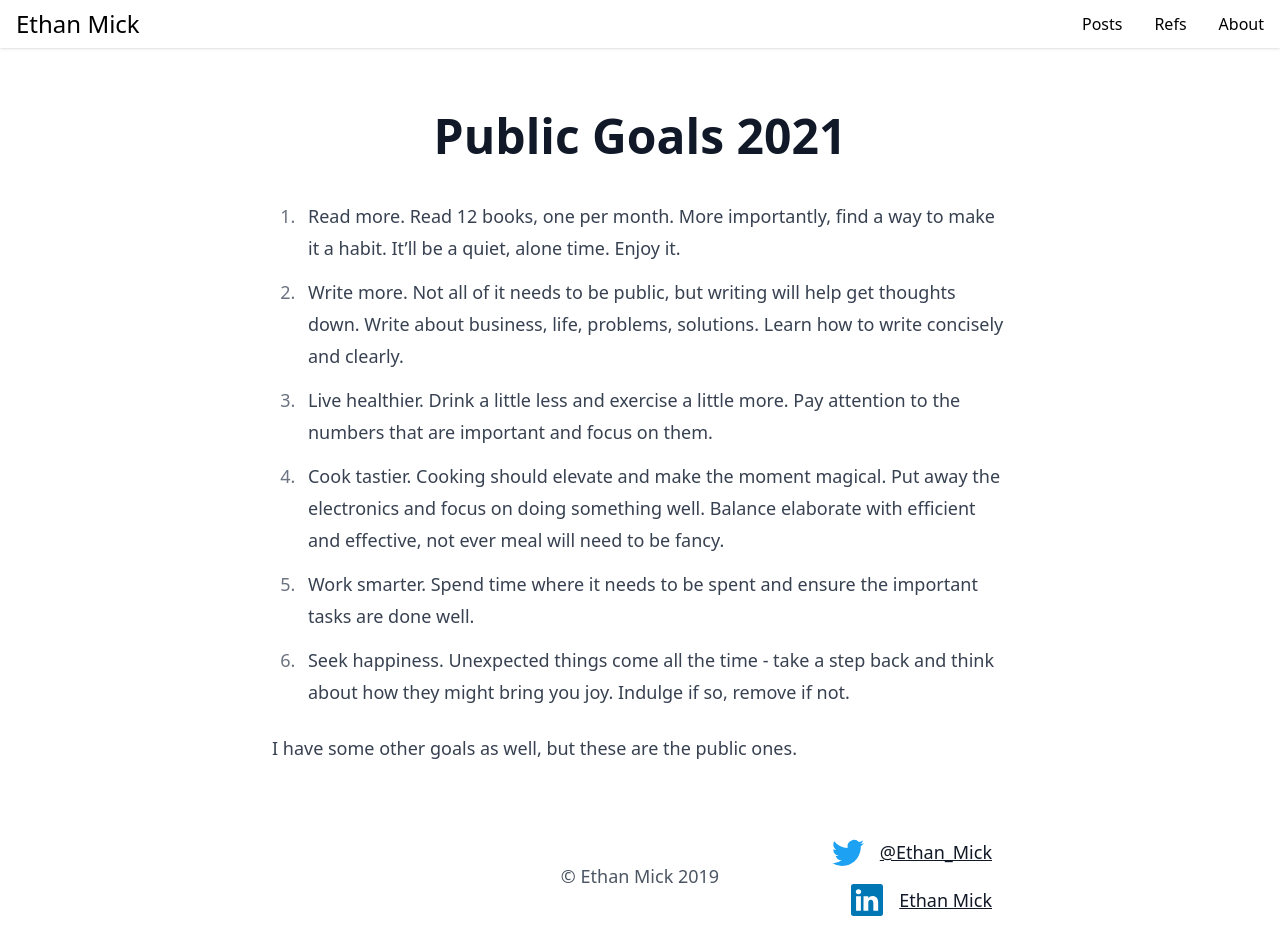
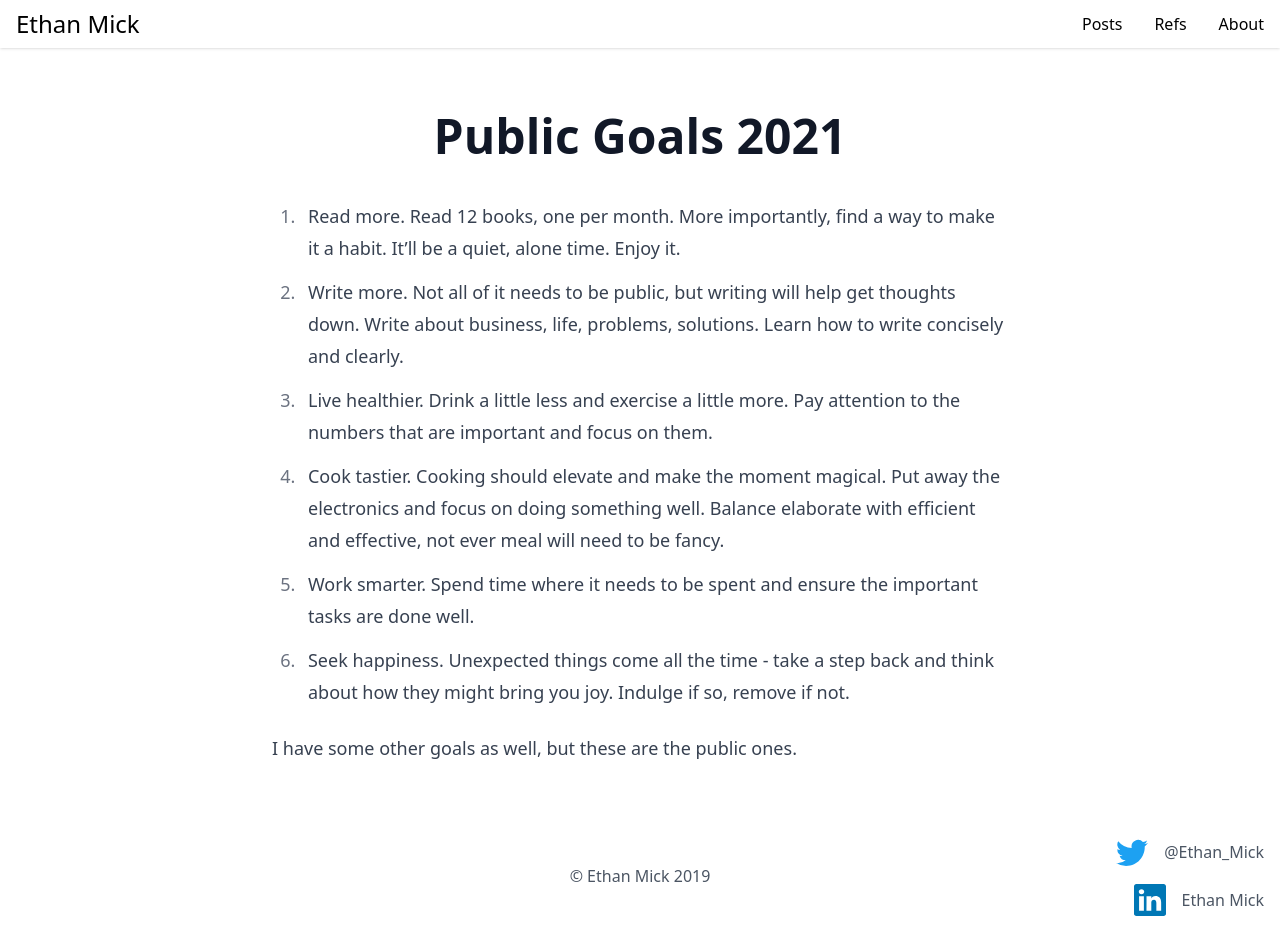
Before and after one commit to ethanmick/ethanmick.com, a Next.js app: page /posts/jan-1-2021 in a window 1280 px wide. Shown: the top 952 px of the page. Built offline with nearby package versions, Linux system fonts and the light colour scheme.

Commit message:
Fix nested footer in post/ref layout (#40)

```diff
--- a/components/post.tsx
+++ b/components/post.tsx
@@ -24,7 +24,7 @@ export const Post = ({ children, title }: PostProps) => (
       <MDXProvider components={components}>
         <article>{children}</article>
       </MDXProvider>
-      <Footer />
     </main>
+    <Footer />
   </>
 )
--- a/components/ref.tsx
+++ b/components/ref.tsx
@@ -55,8 +55,8 @@ export const Ref = ({
         <MDXProvider components={components}>
           <article className="">{children}</article>
         </MDXProvider>
-        <Footer />
       </main>
+      <Footer />
     </>
   )
 }
```
